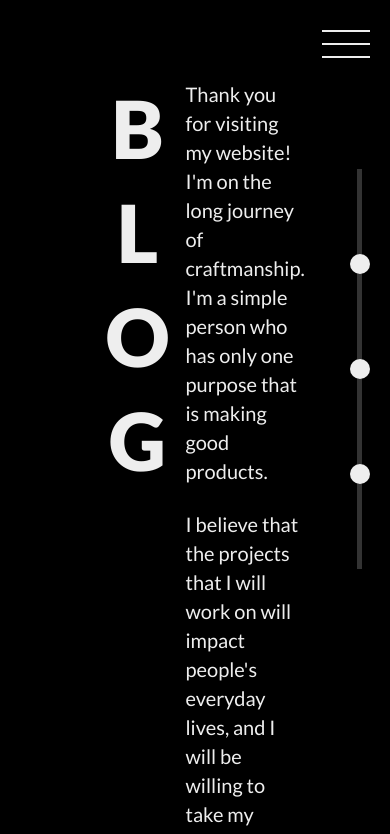
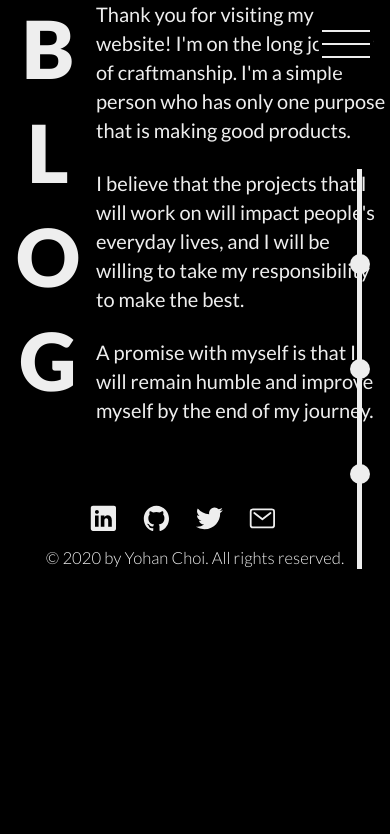
Before and after one commit to cyh0968/portfolio-website, a Next.js app: page /blog in a window 390 px wide. Shown: the top 834 px of the page. Built offline with nearby package versions, Linux system fonts and the light colour scheme.

Commit message:
updated section style on mobile

```diff
--- a/components/section/section.module.scss
+++ b/components/section/section.module.scss
@@ -2,7 +2,6 @@
 .container {
     position: relative;
     z-index: 3;
-    padding: 5rem;
     background-color: var(--primary-color);
 }
 .section {
@@ -25,6 +24,9 @@
     justify-content: center;
     align-items: center;
     width: 50%;
+    @media only screen and (max-width: 64rem) {
+        width: 80%;
+    }
 }
 
 .leftHeading {
```
